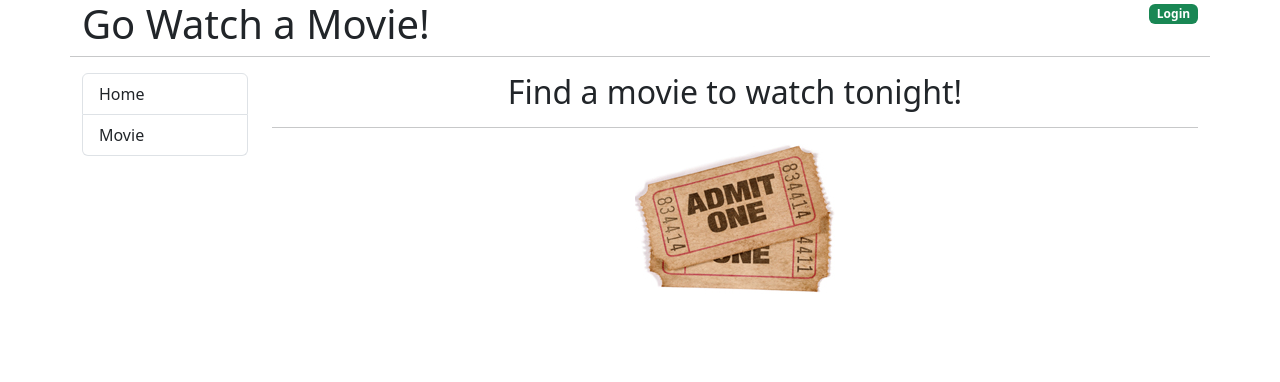
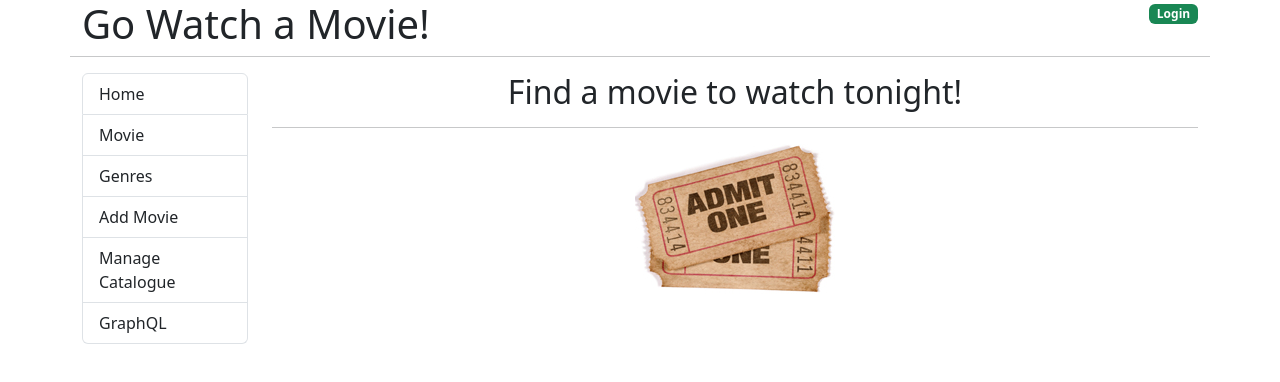
Before and after one commit to kenya6565/go-movies-front-end, a React (Create React App) app: page /movies in a window 1280 px wide. Shown: the top 382 px of the page. Built offline with nearby package versions, Linux system fonts and the light colour scheme.

Commit message:
create Movies.tsx

```diff
--- a/src/App.tsx
+++ b/src/App.tsx
@@ -25,6 +25,18 @@ function App() {
               <a href="" className="list-group-item list-group-item-action">
                 Movie
               </a>
+              <a href="" className="list-group-item list-group-item-action">
+                Genres
+              </a>
+              <a href="" className="list-group-item list-group-item-action">
+                Add Movie
+              </a>
+              <a href="" className="list-group-item list-group-item-action">
+                Manage Catalogue
+              </a>
+              <a href="" className="list-group-item list-group-item-action">
+                GraphQL
+              </a>
             </div>
           </nav>
         </div>
```
Also changed, not shown: src/components/Movies.tsx (added, +10 -0 lines).
